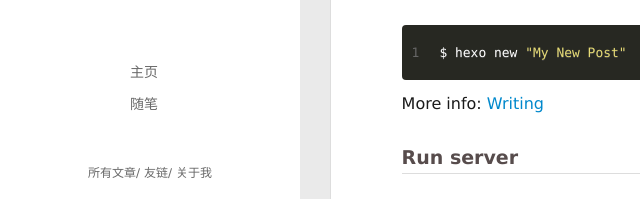
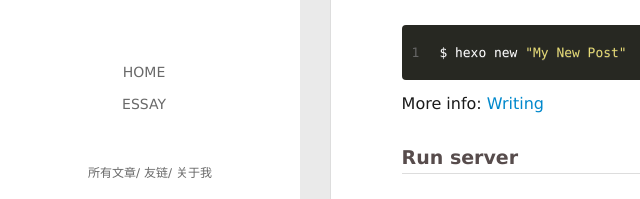
Before and after one commit to cwy32/cwy32.github.io, a plain HTML site: page 2018/11/15/hello-world/index.html in a window 1280 px wide. Shown: the part 327-526 px from the top of the page, 0-640 px from the left. Drawn offline with Linux system fonts and the light colour scheme; no server answers.

Commit message:
Site updated: 2018-11-19 14:07:15

```diff
--- a/2018/11/15/hello-world/index.html
+++ b/2018/11/15/hello-world/index.html
@@ -57,9 +57,9 @@
 		<nav class="header-menu">
 			<ul>
 
-				<li><a href="/">主页</a></li>
+				<li><a href="/">home</a></li>
 
-				<li><a href="/tags/随笔/">随笔</a></li>
+				<li><a href="/categories/随笔/">essay</a></li>
 
 			</ul>
 		</nav>
@@ -137,9 +137,9 @@
 				<ul style="width: 50%">
 
 
-					<li style="width: 50%"><a href="/">主页</a></li>
+					<li style="width: 50%"><a href="/">home</a></li>
 
-					<li style="width: 50%"><a href="/tags/随笔/">随笔</a></li>
+					<li style="width: 50%"><a href="/categories/随笔/">essay</a></li>
 
 				</ul>
 			</nav>
```
Also changed, not shown: archives/2018/11/index.html (+4 -4 lines), archives/2018/index.html (+4 -4 lines), archives/index.html (+4 -4 lines), index.html (+4 -4 lines).
